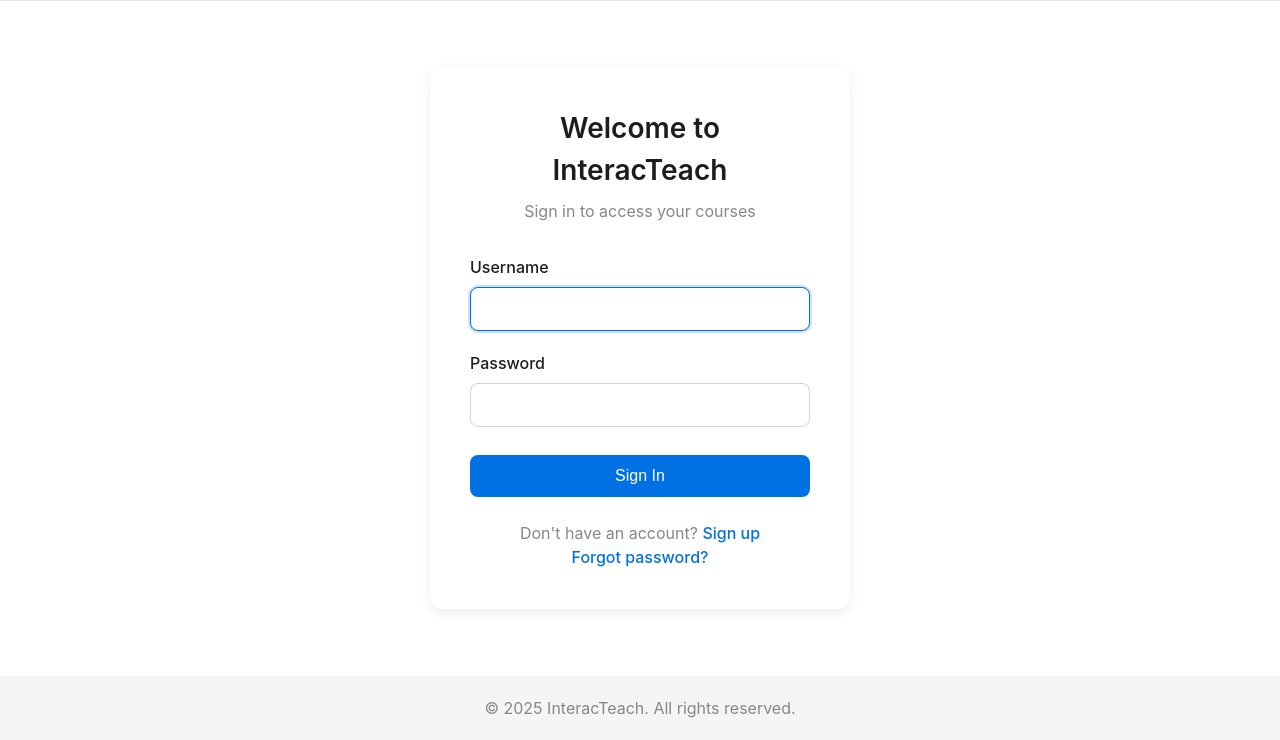
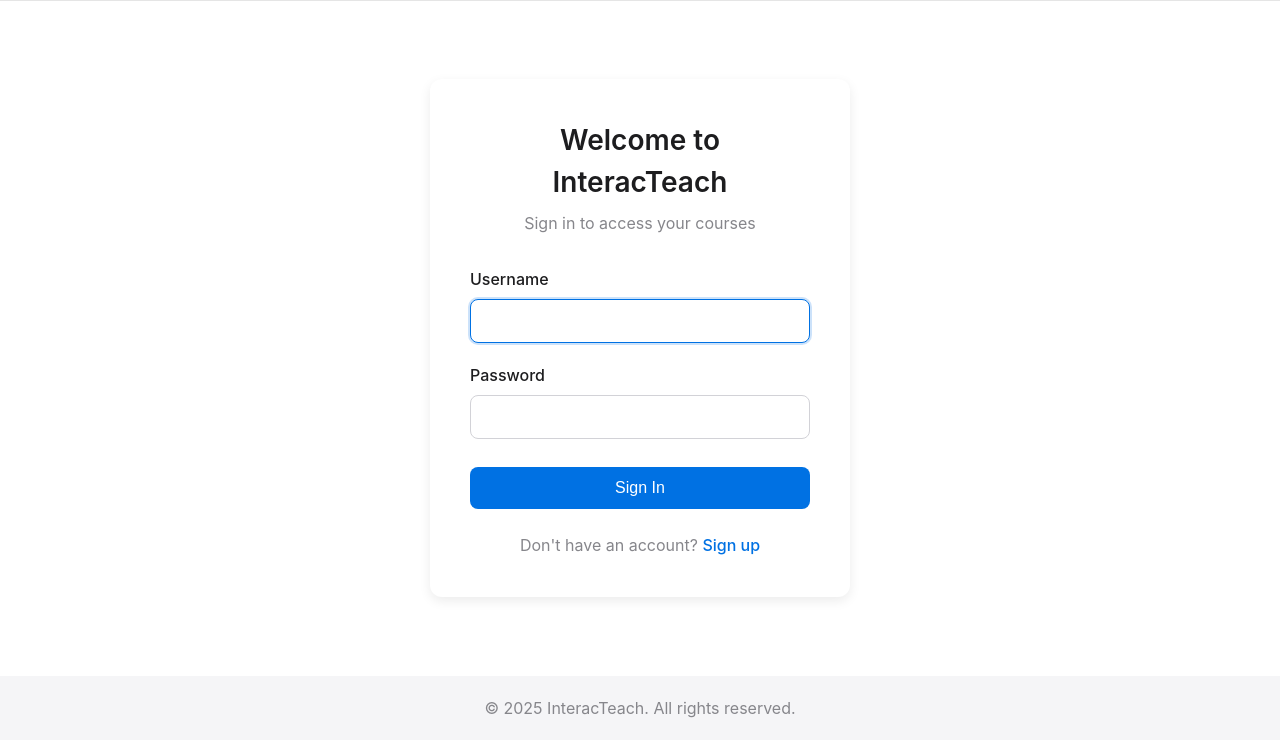
Before and after one commit to raflibangsawan/interacteach, a Django app: page /login/ in a window 1280 px wide. Shown: the part 64-804 px from the top of the page. Run offline with Django 5.2, Linux system fonts and the light colour scheme; some web fonts are replaced.

Commit message:
removed forgot password

```diff
--- a/core/templates/core/login.html
+++ b/core/templates/core/login.html
@@ -36,7 +36,6 @@
 
       <div class="login-footer">
           <p>Don't have an account? <a href="{% url 'core:signup' %}" class="text-link">Sign up</a></p>
-          <p><a href="#" class="text-link">Forgot password?</a></p>
       </div>
   </div>
 </div>
```
